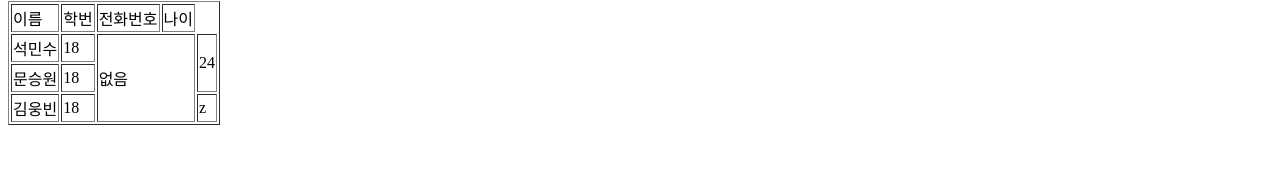
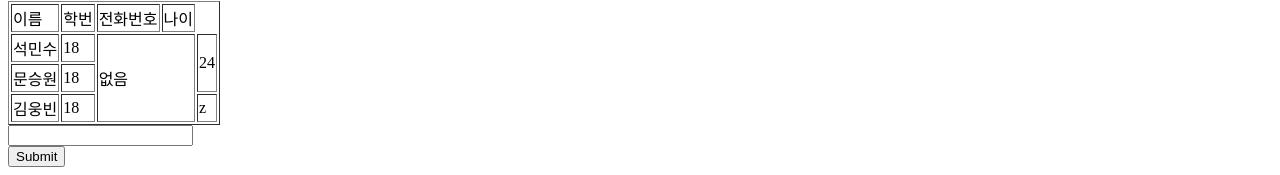
Before and after one commit to kyle1107/test-project, a plain HTML site: page fuck.html in a window 1280 px wide. Shown: the part 879-1054 px from the top of the page. Before the commit the page ends 1012 px from the top, so only its background shows below. Drawn offline with Linux system fonts and the light colour scheme.

Commit message:
fucking helllll

```diff
--- a/fuck.html
+++ b/fuck.html
@@ -37,5 +37,10 @@ alt="안나오네용"width="200" height="200">
         <td>김웅빈</td> <td>18</td> <td>z</td>
     </tr>
 </table>
+<form action="" method="post">
+    <input type="text">
+    <br>
+    <input type="submit" >
+</form>
 </body>
 </html>
```
